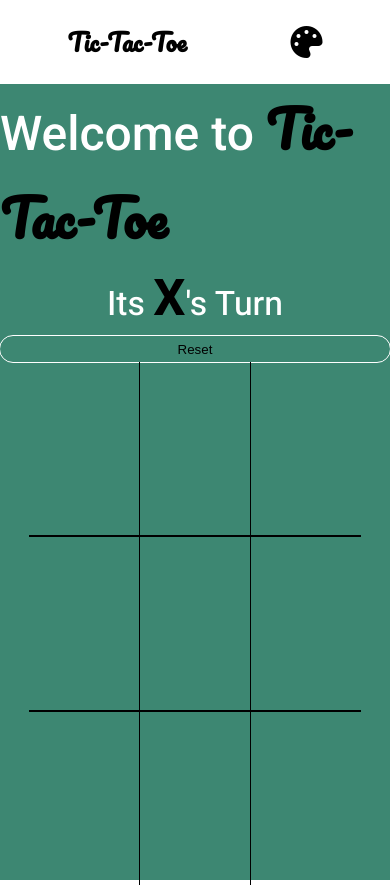
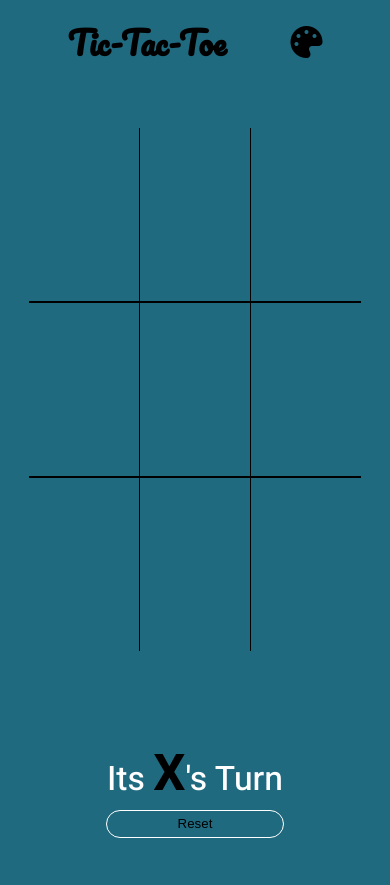
Before and after one commit to aaiiztony/tictactoe, a plain HTML site: page index.html in a window 390 px wide. Drawn offline with Linux system fonts and the light colour scheme; a web font is replaced by a local one.

Commit message:
+ a bit of responsive

```diff
--- a/index.html
+++ b/index.html
@@ -19,7 +19,7 @@
     </header>
     <div class="main">
         <div class="info flex-col">
-            <h1>Welcome to <span class="fancy">Tic-Tac-Toe</span></h1>
+            <h1 class="hide_phone">Welcome to <span class="fancy">Tic-Tac-Toe</span></h1>
             <p>Its <span>X</span>'s Turn</p>
             <button type="reset" id="rst" class="reset">Reset</button>
         </div>
--- a/script-ai.js
+++ b/script-ai.js
@@ -13,7 +13,8 @@ theme.addEventListener("click", ()=>{
   let b = Math.floor(Math.random() * 255);
   let a = Math.floor(Math.random() * 255);
   let randomColor = `rgba(${r}, ${g}, ${b}, ${a})`;
-  document.querySelector(".main").style.background = randomColor;
+  document.body.style.background = randomColor;
+  // document.querySelector(".main").style.background = randomColor;
 
 })
 
--- a/style.css
+++ b/style.css
@@ -12,6 +12,7 @@
 body{
   height: 100vh;
   color-scheme: light dark;
+  background-color: rgb(32, 106, 128)
 }
 
 #theme{
@@ -19,20 +20,21 @@ body{
 }
 
 .top_bar {
-  background-color: white;
-  /* background-color: rgb(0, 56, 89); */
   display: flex;
   align-items: center;
   justify-content: space-between;
   height: 10vh;
   padding: 0 8vh;
 }
+.top_bar h2{
+  font-size: 2rem;
+}
 .main {
   display: flex;
   justify-content: space-around;
   align-items: center;
   height: 94.27%;
-  background-color: rgba(7, 102, 75, 0.78);
+  /* background-color: rgba(7, 102, 75, 0.78); */
 }
 
 .container {
@@ -57,13 +59,13 @@ body{
 .info h1{
   font-family: 'Roboto', sans-serif;
   color: white;
-  font-size: 3rem;
+  font-size: 5vh;
 font-weight: inherit;
 }
 
 @media (max-width:600px){
   .main{
-    flex-direction: column;
+    flex-direction: column-reverse;
   }
   .container {
     grid-template-columns: repeat(3, 1fr);
@@ -71,6 +73,9 @@ font-weight: inherit;
   }
   .box{
     width: 100%;
+  }
+  .hide_phone{
+    display: none;
   }
 }
 .boxText{
```
